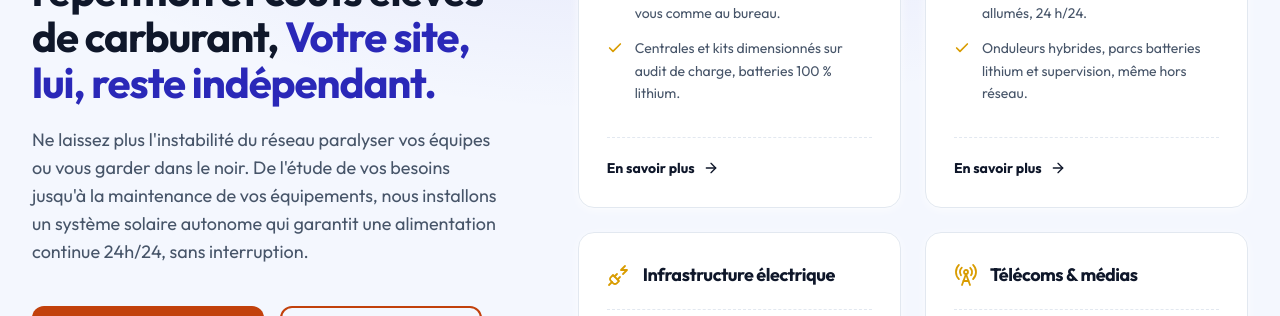
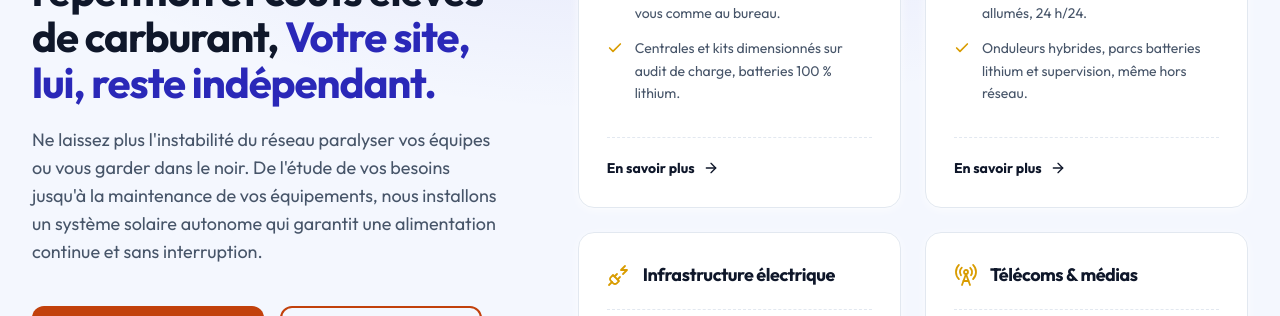
Before and after one commit to rajjys/techsolution, a Next.js app: page / in a window 1280 px wide. Shown: the part 1480-1796 px from the top of the page. Built offline with nearby package versions, Linux system fonts and the light colour scheme.

Commit message:
Refine text in Solutions component for clarity and impact
- Updated the description to emphasize continuous and uninterrupted solar power supply, enhancing the message's focus on client benefits.

```diff
--- a/components/home/solutions.tsx
+++ b/components/home/solutions.tsx
@@ -102,7 +102,7 @@ export function Solutions() {
                 <p className="mt-5 max-w-xl text-[15px] leading-relaxed text-slate-600 sm:text-base md:text-lg">
                   Ne laissez plus l&apos;instabilité du réseau paralyser vos équipes ou vous garder dans le noir.
                   De l&apos;étude de vos besoins jusqu&apos;à la maintenance de vos équipements,
-                  nous installons un système solaire autonome qui garantit une alimentation continue 24h/24, sans interruption.
+                  nous installons un système solaire autonome qui garantit une alimentation continue et sans interruption.
                 </p>
               </Reveal>
 
```
